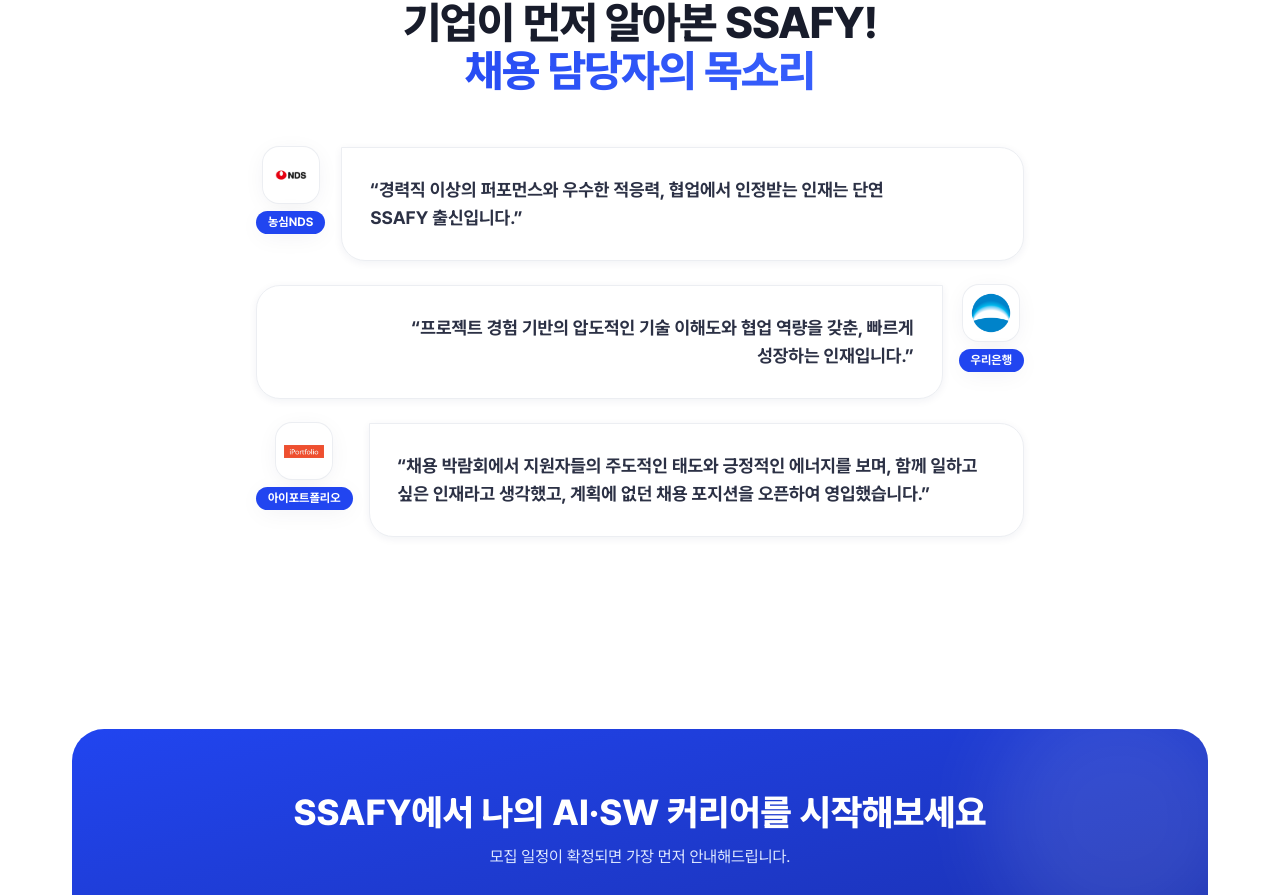
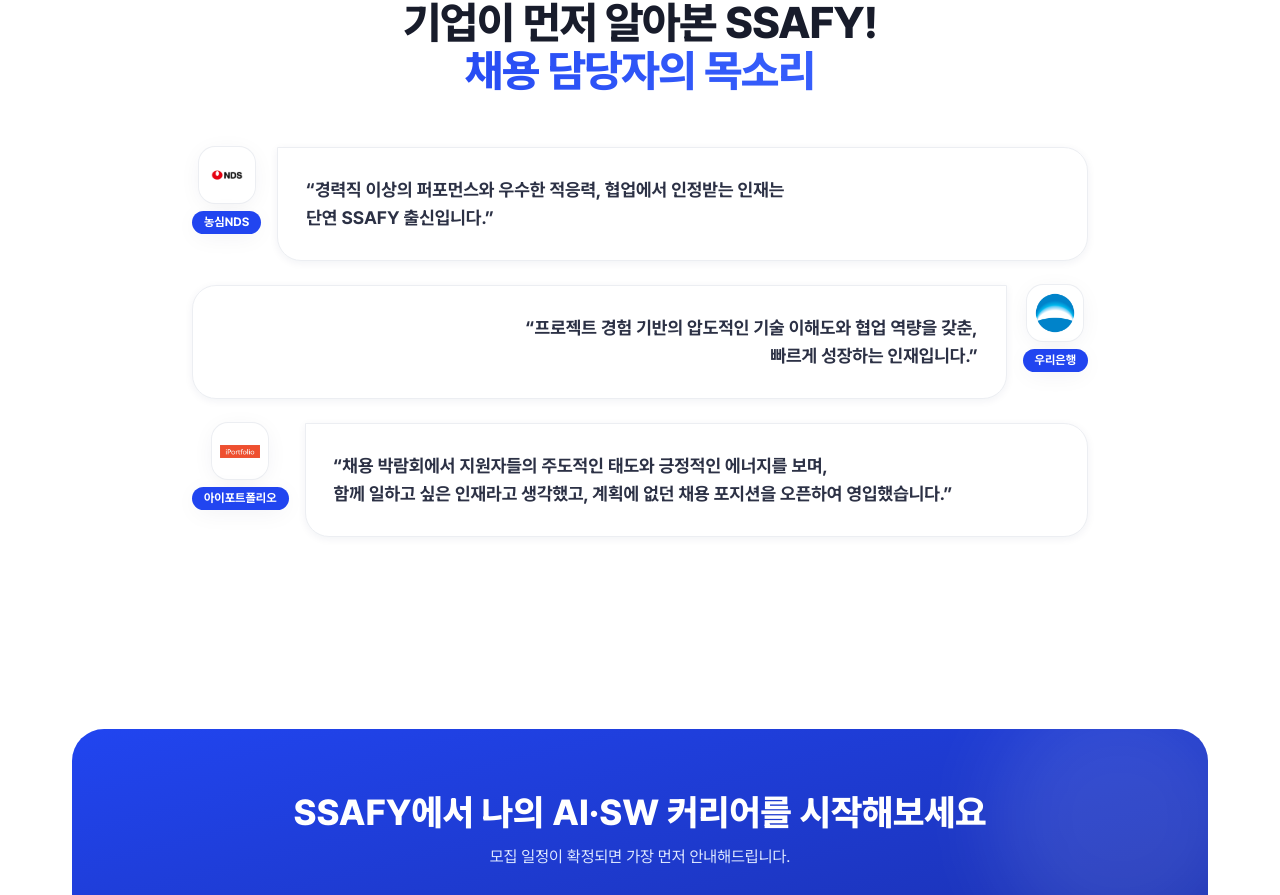
Before and after one commit to multi-ssafy/multi-ssafy.github.io, a Next.js app: page / in a window 1280 px wide. Shown: the part 10768-11663 px from the top of the page. Built offline with nearby package versions, Linux system fonts and the light colour scheme.

Commit message:
채용담당자 목소리 지정 위치 강제 줄바꿈(br) + 카드 폭 확대(3xl->4xl)로 줄바꿈 유지

```diff
--- a/src/components/CompanyVoices.tsx
+++ b/src/components/CompanyVoices.tsx
@@ -4,7 +4,7 @@
 type Voice = {
   company: string;
   role: string;
-  quote: string;
+  quote: React.ReactNode;
   logo?: string;
   delay?: string;
 };
@@ -13,24 +13,40 @@ const VOICES: Voice[] = [
   {
     company: "농심NDS",
     role: "인사담당자",
-    quote:
-      "경력직 이상의 퍼포먼스와 우수한 적응력, 협업에서 인정받는 인재는 단연 SSAFY 출신입니다.",
+    quote: (
+      <>
+        경력직 이상의 퍼포먼스와 우수한 적응력, 협업에서 인정받는 인재는
+        <br />
+        단연 SSAFY 출신입니다.
+      </>
+    ),
     logo: "/assets/logo/companies/nongsim.png",
     delay: ".08s",
   },
   {
     company: "우리은행",
     role: "채용담당자",
-    quote:
-      "프로젝트 경험 기반의 압도적인 기술 이해도와 협업 역량을 갖춘, 빠르게 성장하는 인재입니다.",
+    quote: (
+      <>
+        프로젝트 경험 기반의 압도적인 기술 이해도와 협업 역량을 갖춘,
+        <br />
+        빠르게 성장하는 인재입니다.
+      </>
+    ),
     logo: "/assets/logo/companies/ourbank.png",
     delay: ".08s",
   },
   {
     company: "아이포트폴리오",
     role: "채용담당자",
-    quote:
-      "채용 박람회에서 지원자들의 주도적인 태도와 긍정적인 에너지를 보며, 함께 일하고 싶은 인재라고 생각했고, 계획에 없던 채용 포지션을 오픈하여 영입했습니다.",
+    quote: (
+      <>
+        채용 박람회에서 지원자들의 주도적인 태도와 긍정적인 에너지를 보며,
+        <br />
+        함께 일하고 싶은 인재라고 생각했고, 계획에 없던 채용 포지션을 오픈하여
+        영입했습니다.
+      </>
+    ),
     logo: "/assets/logo/companies/iportfolio.png",
     delay: ".16s",
   },
@@ -73,7 +89,7 @@ export default function CompanyVoices() {
             </h2>
         </div>
 
-        <div className="mt-14 max-w-3xl mx-auto flex flex-col gap-6">
+        <div className="mt-14 max-w-4xl mx-auto flex flex-col gap-6">
           {VOICES.map((v, i) => (
             <div
               key={v.company}
```
